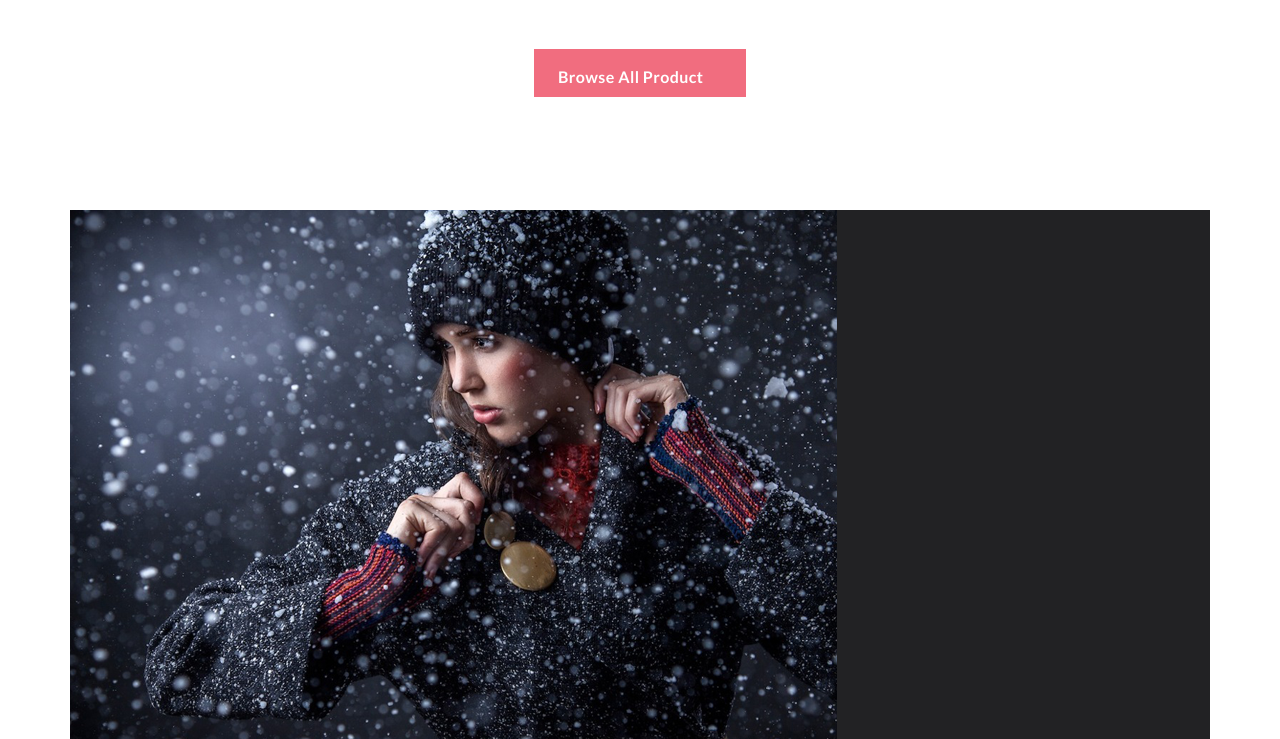
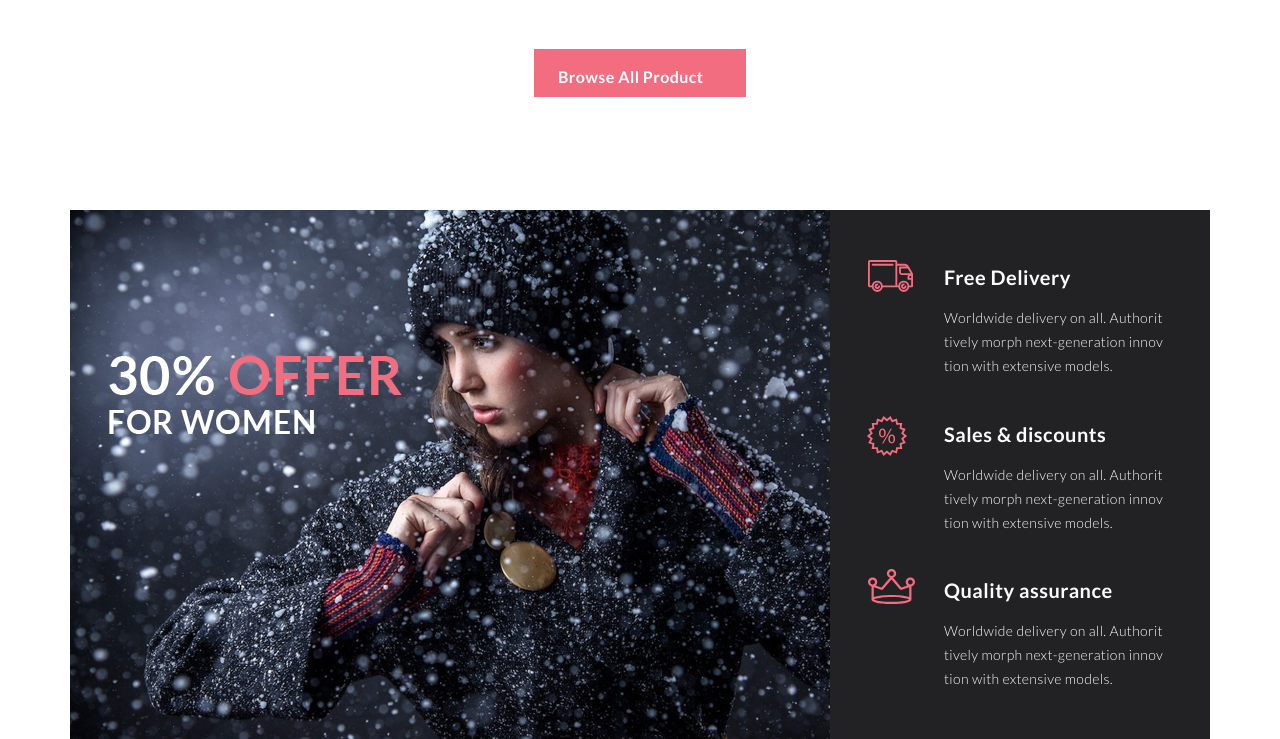
Before and after one commit to engineer-bot/BRAND, a plain HTML site: page index.html in a window 1280 px wide. Shown: the part 2596-3335 px from the top of the page. Drawn offline with Linux system fonts and the light colour scheme.

Commit message:
complete .Feature

```diff
--- a/css/font.css
+++ b/css/font.css
@@ -27,10 +27,30 @@
 
 
 
-.Product .btn {
+.Product .btn p{
     font-family: Lato;
     font-size: 16px;
     font-weight: 700;
     letter-spacing: 0.025em;
     color: #ffffff;
 }
+
+
+
+.Feature .right h2 {
+    font-family: Lato;
+    font-size: 20px;
+    line-height: 1.2;
+    font-weight: 700;
+    letter-spacing: 0.025em;
+    color: #fbfbfb;
+}
+
+.Feature .right p{
+    font-family: Lato;
+    font-size: 14px;
+    line-height: 24px;
+    font-weight: 300;
+    letter-spacing: 0.025em;
+    color: #fbfbfb;
+}
--- a/css/style.css
+++ b/css/style.css
@@ -222,7 +222,7 @@ img {
 
 
 
-.Product p:nth-child(1){
+.Product .text p:nth-child(1){
     margin-top: 100px;
     color: #222222;
     font-family: Lato;
@@ -273,13 +273,78 @@ img {
     height: 529px;
     margin-top: 113px;
     padding: 0 0;
+    grid-template-columns: 2fr 1fr;
+    position: relative;
 }
 .Feature .img {
     background-image: url(/img/feature/feat_img.png);
     height: 100%;
-    background-size: cover;
-    margin-right: 373px;
+
 }
+
+.Feature .right {
+    position: relative;
+    height: 100%;
+}
+.Feature .right div:nth-child(1){
+    top: 48px;
+    left: 36px;
+    position: absolute;
+}
+.Feature .right div:nth-child(2){
+    top: 204px;
+    left: 36px;
+    position: absolute;
+}
+.Feature .right div:nth-child(3){
+    top: 358px;
+    left: 36px;
+    position: absolute;
+}
+ .Feature .right div:nth-child(4) {
+    top: 55px;
+    left: 114px;
+    position: absolute;
+    margin-right: 43px;
+}
+
+.Feature .right div:nth-child(5) {
+    top: 212px;
+    left: 114px;
+    position: absolute;
+    margin-right: 43px;
+}
+.Feature .right div:nth-child(6) {
+    top: 368px;
+    left: 114px;
+    position: absolute;
+    margin-right: 43px;
+}
+.Feature .right p {
+    margin-top: 17px;
+}
+
+
+.Feature .perc {
+    position: absolute;
+    left: 39px;
+    top: 146px;
+}
+
+
+
+
+.Subscribe {
+    background-image: ;
+}
+
+
+
+
+
+
+
+
 
 
 
--- a/index.html
+++ b/index.html
@@ -81,7 +81,7 @@
         </div>
     </div>
     <div class="Product x">
-        <div>
+        <div class="text">
             <p>Featured Items</p>
             <p>Shop for items based on what we featured in this week</p>
         </div>
@@ -95,11 +95,34 @@
             <div><img src="/img/product/Layer_8.png" alt=""></div>
             <div><img src="/img/product/Layer_9.png" alt=""></div>
         </div>
-        <div class="btn">Browse All Product</div>
+        <div class="btn">
+            <p>Browse All Product</p>
+        </div>
     </div>
     <div class="Feature x">
-        <div class="container">
-            <div class="img"></div>
+        <div class="container grid">
+
+            <div class="img">
+
+            </div>
+            <div class="perc"><img src="/img/feature/30__offer__for_women_1319.png" alt=""></div>
+            <div class="right">
+                <div><img src="/img/feature/track.svg" alt=""></div>
+                <div><img src="/img/feature/sales.svg" alt=""></div>
+                <div><img src="/img/feature/crown.svg" alt=""></div>
+                <div>
+                    <h2>Free Delivery</h2>
+                    <p>Worldwide delivery on all. Authorit tively morph next-generation innov tion with extensive models.</p>
+                </div>
+                <div>
+                    <h2>Sales & discounts</h2>
+                    <p>Worldwide delivery on all. Authorit tively morph next-generation innov tion with extensive models.</p>
+                </div>
+                <div>
+                    <h2>Quality assurance</h2>
+                    <p>Worldwide delivery on all. Authorit tively morph next-generation innov tion with extensive models.</p>
+                </div>
+            </div>
         </div>
     </div>
     <div class="Subscribe x"></div>
```
Also changed, not shown: img/feature/30__offer__for_women_1319.png (added), img/feature/crown.svg (added), img/feature/sales.svg (added), img/feature/track.svg (added), img/subs/rectangle_9_2194.png (added).
